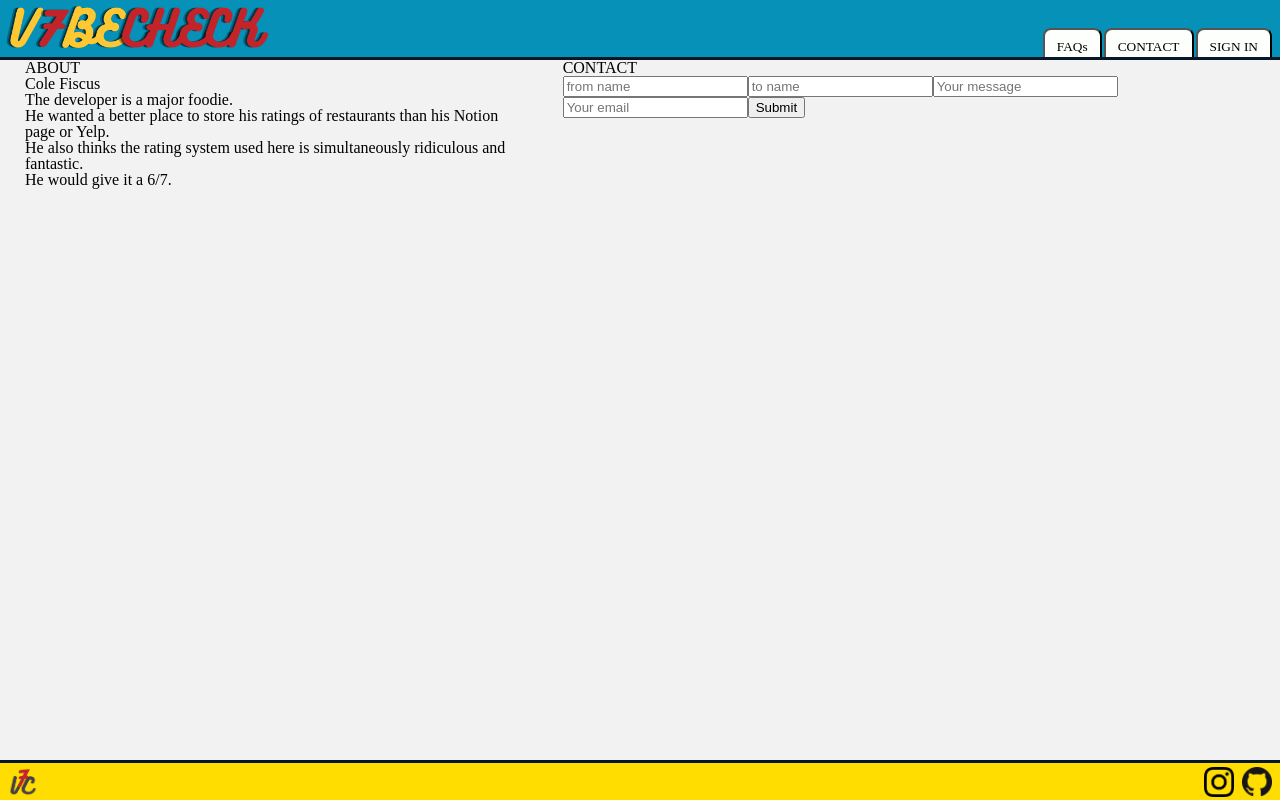
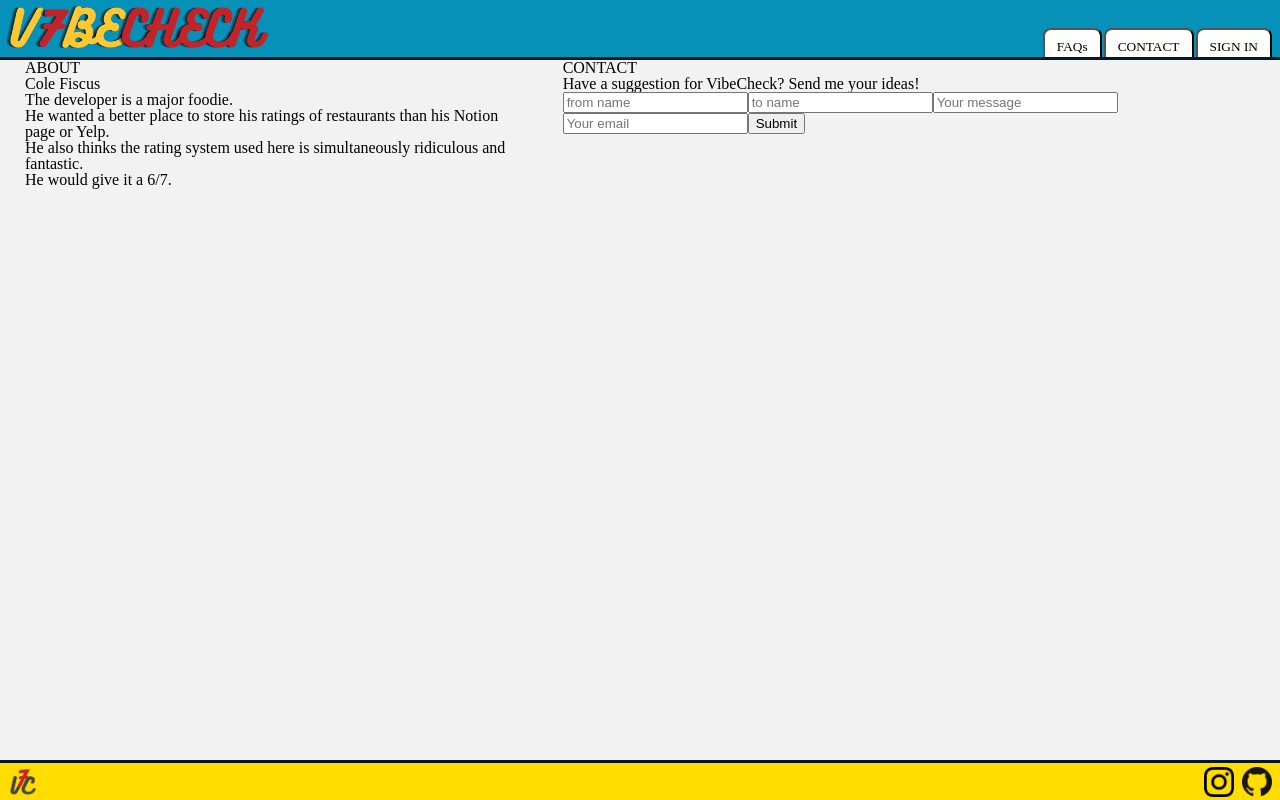
Before and after one commit to colefiscus/vibecheck, a React (Create React App) app: page /contact in a window 1280 px wide. Built offline with nearby package versions, Linux system fonts and the light colour scheme; a web font is replaced by a local one.

Commit message:
Add context p tag for form

```diff
--- a/src/Views/Contact.js
+++ b/src/Views/Contact.js
@@ -17,6 +17,7 @@ const Contact = () => {
       </TextWrapper>
       <TextWrapper>
         <h2>CONTACT</h2>
+        <p>Have a suggestion for VibeCheck? Send me your ideas!</p>
         <ContactMe />
       </TextWrapper>
     </ContactWrapper>
```
